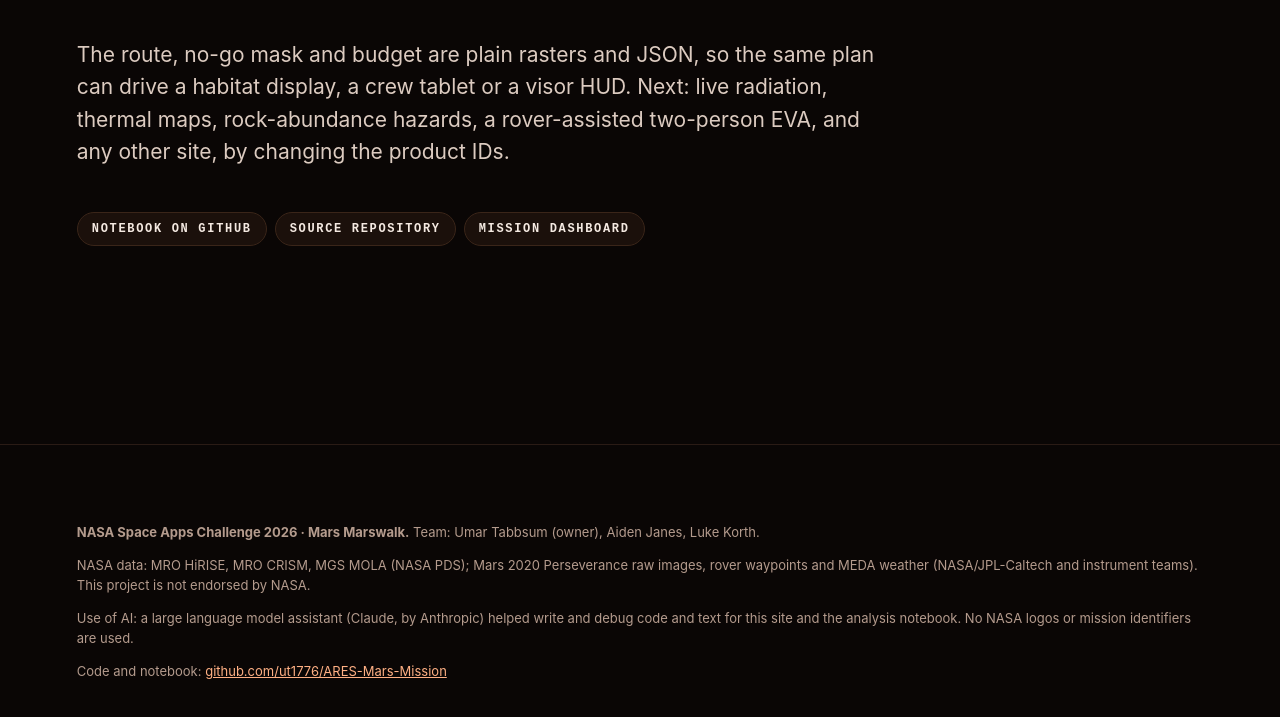
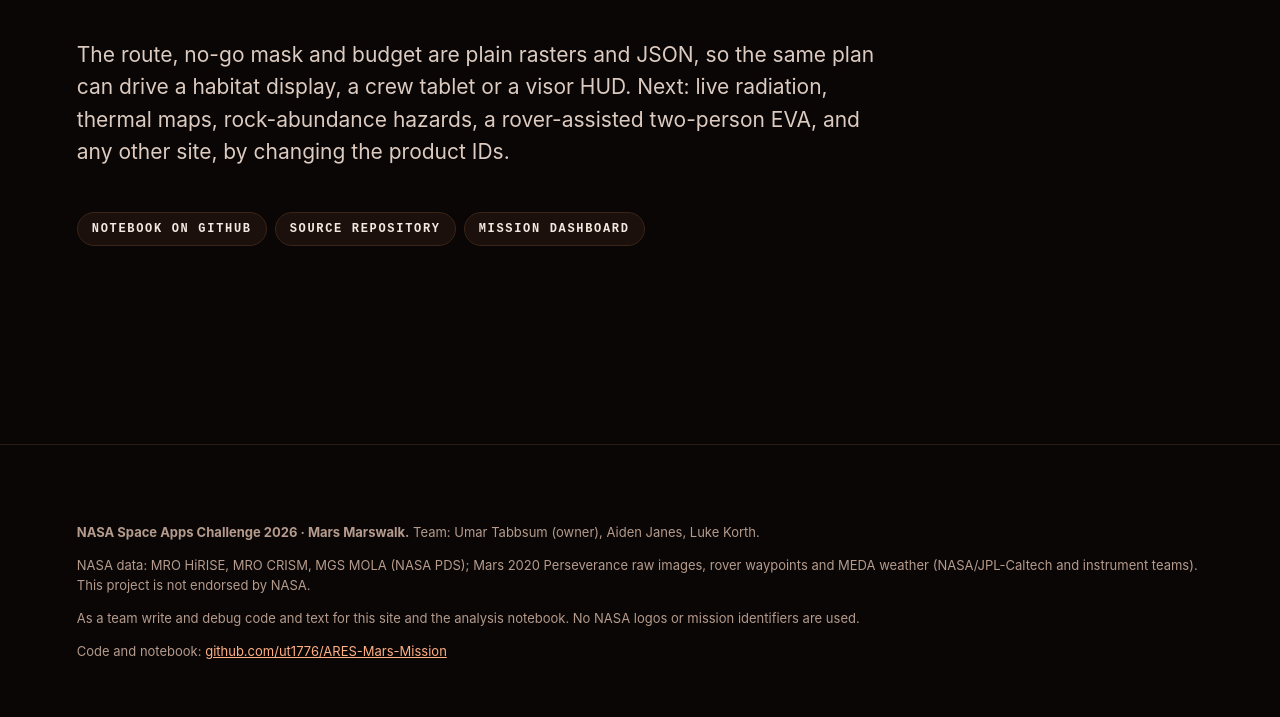
Before and after one commit to ut1776/ARES-Mars-Mission, a plain HTML site: page index.html in a window 1280 px wide. Shown: the part 5452-6169 px from the top of the page. Drawn offline with Linux system fonts and the light colour scheme.

Commit message:
Update index.html

```diff
--- a/index.html
+++ b/index.html
@@ -155,7 +155,7 @@ footer a{color:var(--acc2)}.banner{display:none;position:fixed;bottom:12px;left:
 <footer>
   <p><b>NASA Space Apps Challenge 2026 · Mars Marswalk.</b> Team: Umar Tabbsum (owner), Aiden Janes, Luke Korth.</p>
   <p>NASA data: MRO HiRISE, MRO CRISM, MGS MOLA (NASA PDS); Mars 2020 Perseverance raw images, rover waypoints and MEDA weather (NASA/JPL-Caltech and instrument teams). This project is not endorsed by NASA.</p>
-  <p>Use of AI: a large language model assistant (Claude, by Anthropic) helped write and debug code and text for this site and the analysis notebook. No NASA logos or mission identifiers are used.</p>
+  <p>As a team write and debug code and text for this site and the analysis notebook. No NASA logos or mission identifiers are used.</p>
   <p>Code and notebook: <a href="https://github.com/ut1776/ARES-Mars-Mission" target="_blank" rel="noopener">github.com/ut1776/ARES-Mars-Mission</a></p>
 </footer>
 <div class="banner" id="banner"></div>
```
